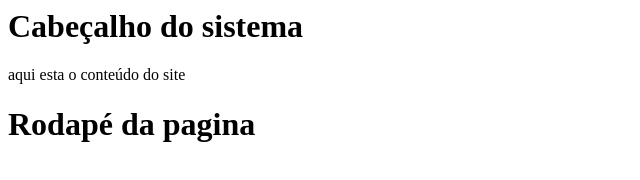
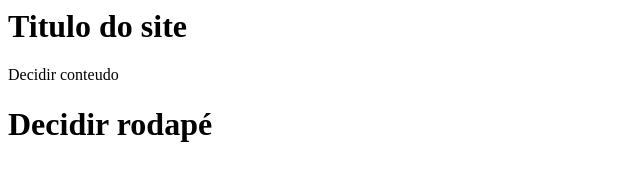
Before and after one commit to pacanhella/curso-git, a plain HTML site: page proposta_1.html in a window 1280 px wide. Shown: the whole page, without its empty margins (0-640 px from the left). Drawn offline with Linux system fonts and the light colour scheme.

Commit message:
titiulo do site

```diff
--- a/proposta_1.html
+++ b/proposta_1.html
@@ -1,15 +1,15 @@
 <html>
     <head>
-        <title> Proposta um para site da empresa </title>
+        <title> Proposta 1 para site da empresa </title>
     </head>
 
     <body>
-    <h1>Cabeçalho do sistema</h1>
 
-        <main>
-            aqui esta o conteúdo do site
-        </main>
+    <h1>Titulo do site</h1>
+    <div>
+        Decidir conteudo
+    </div>
+    <h1>Decidir rodapé</h1>
 
-        <h1>Rodapé da pagina</h1>
     </body>
 </html>
```
